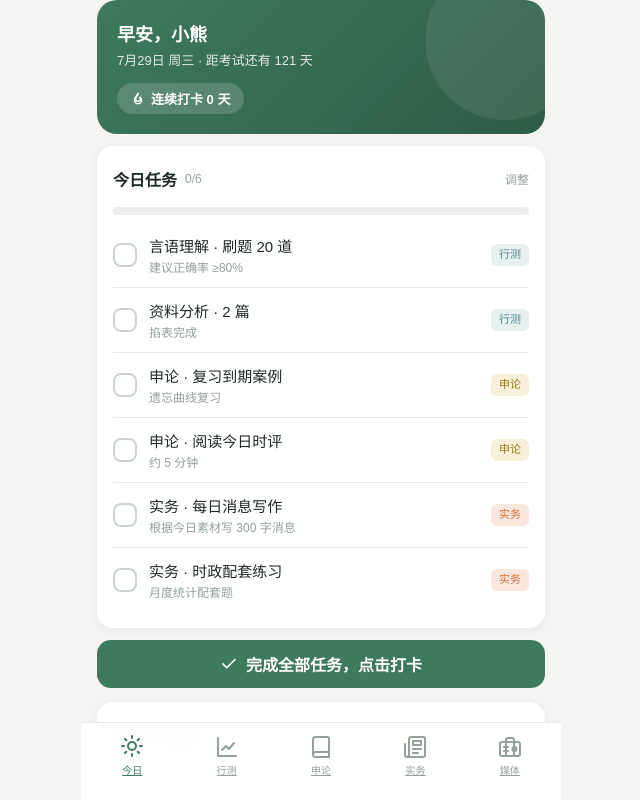
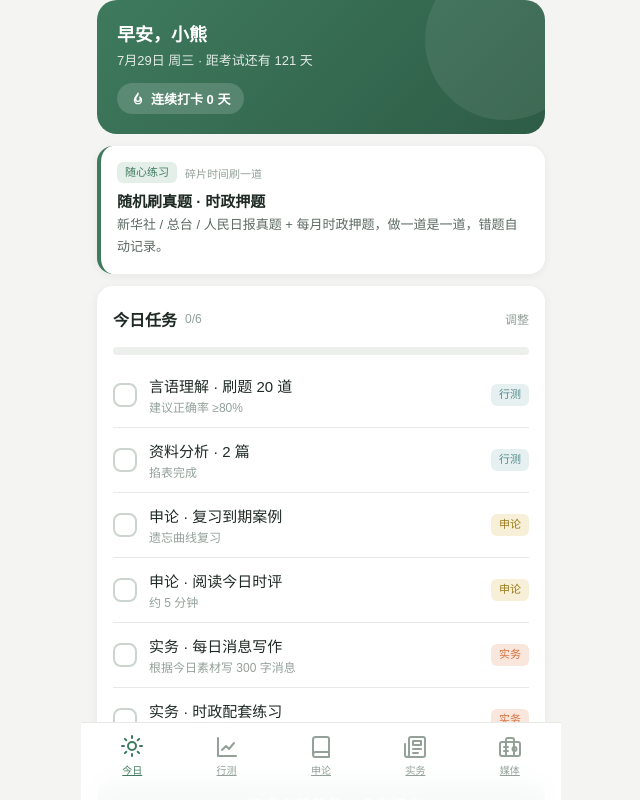
Before and after one commit to 77back/bear, a Vue app in the folder app/: page /#/today in a window 1280 px wide. Shown: the whole page, without its empty margins (319-959 px from the left). Built offline with nearby package versions, Linux system fonts and the light colour scheme.

Commit message:
feat(today): 随心练习入口上移至头部下方、今日任务上方

```diff
--- a/app/src/views/TodayView.vue
+++ b/app/src/views/TodayView.vue
@@ -98,6 +98,16 @@ function onReport(type: 'week' | 'month') {
         <svg width="14" height="14" viewBox="0 0 24 24" fill="none" stroke="currentColor" stroke-width="2.4" stroke-linecap="round" stroke-linejoin="round"><path d="M12 2c1 4-4 5.5-4 10a4 4 0 008 0c0-2-1-3-1-3s3 1.5 3 5a6 6 0 11-12 0C6 8 11 6 12 2z"/></svg>
         连续打卡 {{ store.currentStreak }} 天
       </div>
+    </div>
+
+    <!-- 随心练习入口（碎片时间刷真题） -->
+    <div class="card rec-card" style="border-left-color:var(--brand)" @click="router.push('/practice')">
+      <div class="rec-head">
+        <span class="tag brand">随心练习</span>
+        <span style="font-size:11px;color:var(--text-3)">碎片时间刷一道</span>
+      </div>
+      <div class="rec-title">随机刷真题 · 时政押题</div>
+      <div class="rec-body">新华社 / 总台 / 人民日报真题 + 每月时政押题，做一道是一道，错题自动记录。</div>
     </div>
 
     <!-- 今日任务 -->
@@ -235,16 +245,6 @@ function onReport(type: 'week' | 'month') {
       正在加载今日内容…
     </div>
 
-    <!-- 随心练习入口（碎片时间刷真题） -->
-    <div class="card rec-card" style="border-left-color:var(--brand)" @click="router.push('/practice')">
-      <div class="rec-head">
-        <span class="tag brand">随心练习</span>
-        <span style="font-size:11px;color:var(--text-3)">碎片时间刷一道</span>
-      </div>
-      <div class="rec-title">随机刷真题 · 时政押题</div>
-      <div class="rec-body">新华社 / 总台 / 人民日报真题 + 每月时政押题，做一道是一道，错题自动记录。</div>
-    </div>
-
     <button class="btn btn-soft" style="margin-bottom:12px" @click="router.push('/settings')">设置 · 考试日与目标</button>
 
     <div class="toast" :class="{ show: toast }">{{ toast }}</div>
```
